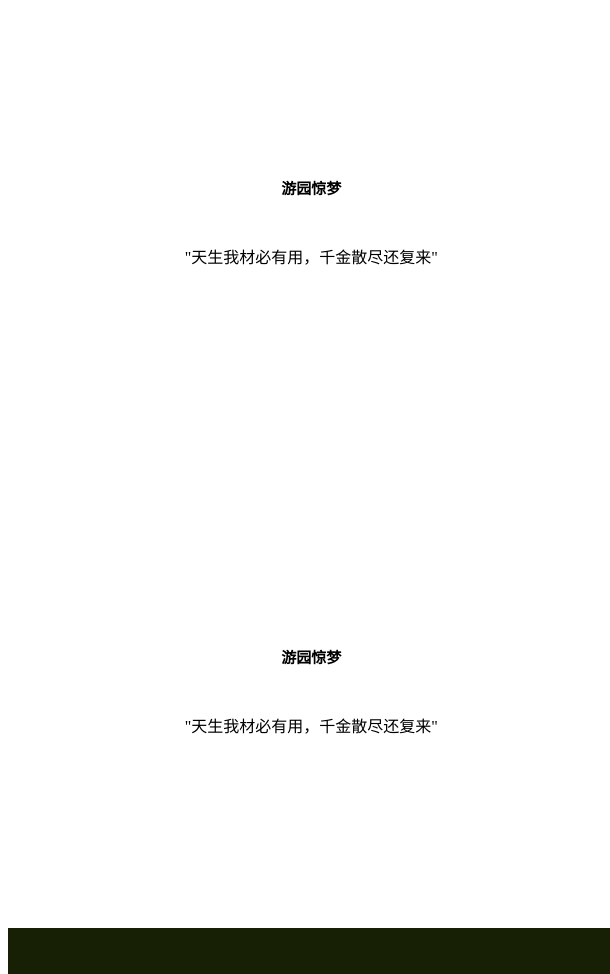
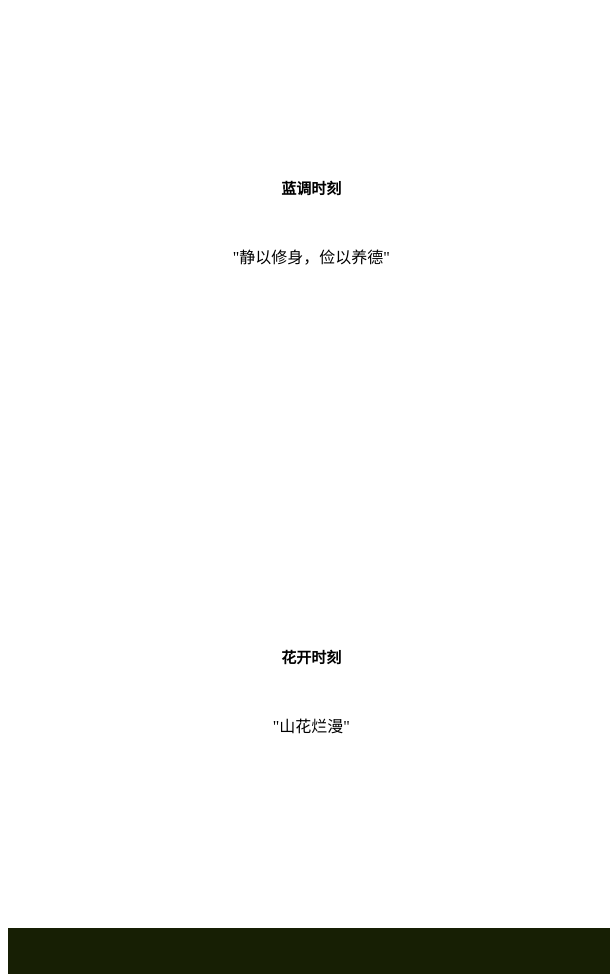
Before and after one commit to Zhaoyingjun-coder/ex, a plain HTML site: page index.html in a window 1280 px wide. Shown: the part 1481-2455 px from the top of the page, 0-610 px from the left. Drawn offline with Linux system fonts and the light colour scheme; a script that the page names is missing.

Commit message:
修改了文本#

```diff
--- a/index.html
+++ b/index.html
@@ -40,8 +40,8 @@
         </section>
         <section class="works">
             <div class="info">
-            <h2>游园惊梦</h2>
-            <blockquote cite="#">"天生我材必有用，千金散尽还复来"</blockquote>
+            <h2>蓝调时刻</h2>
+            <blockquote cite="#">"静以修身，俭以养德"</blockquote>
             </div>
             <div class="line"></div>
             <img src="image\wallhaven-jxgmjy.jpg" alt="讨论" width="256">
@@ -49,8 +49,8 @@
         </section>
         <section class="works">
             <div class="info">
-            <h2>游园惊梦</h2>
-            <blockquote cite="#">"天生我材必有用，千金散尽还复来"</blockquote>
+            <h2>花开时刻</h2>
+            <blockquote cite="#">"山花烂漫"</blockquote>
             </div>
             <div class="line"></div>
             <img src="image\wallhaven-5gx2q5.png" alt="讨论" width="256">
```
